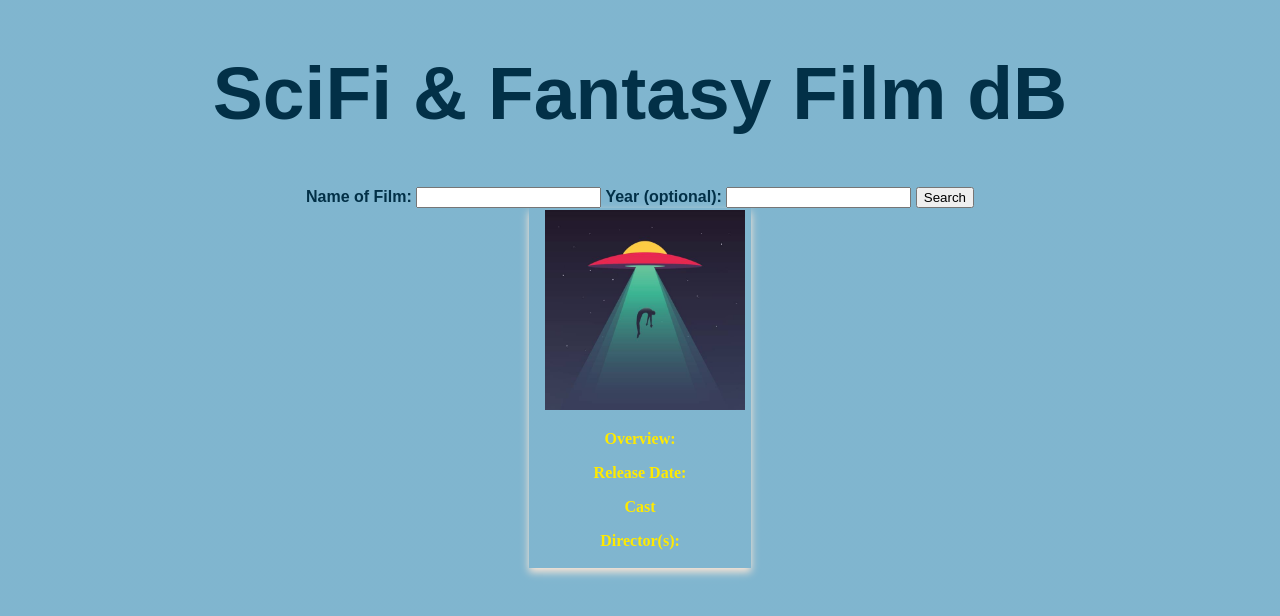
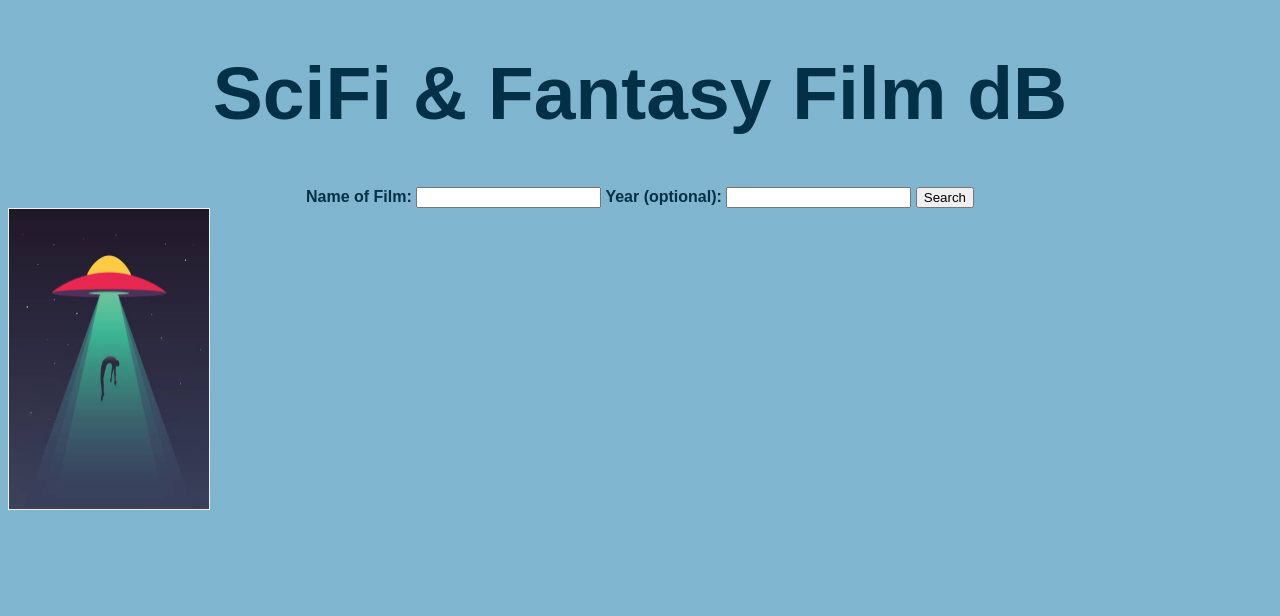
Before and after one commit to Ian-Ennis/scifi_FilmFlix, a website: page index.html in a window 1280 px wide. Drawn offline with Linux system fonts and the light colour scheme.

Commit message:
merge and resolve conflicts

```diff
--- a/index.html
+++ b/index.html
@@ -31,14 +31,20 @@
         </form>
     </div>
 <div id="card">
-  <div class="container">
-    <!-- <h4><b>Movie Title</b></h4> -->
-    <img src='./images/logo2_image.jpg' alt='avatar' width='200px' id="moviePoster">
-      <p id='overview'>Overview:</p>
-      <p id='releaseDate'>Release Date:</p>
+    <div class='flip-card'>
+        <div class='flip-card-inner'>
+            <div class='flip-card-front'>
+                  <img src='./images/logo2_image.jpg' alt='avatar' width='200px' height='300px' id="moviePoster">
+                </div>
+    <div class='flip-card-back'>
+      <!-- <h4><b>Movie Title</b></h4> -->
+      <p id='synopsis'>Movie Synopsis</p>
+      <p id='year'>Release Date:</p>
       <p id='cast'>Cast</p>
       <p id='director'>Director(s):</p>
+    </div>
   </div>
+ </div>
 </div>
 </body>
 
--- a/styles.css
+++ b/styles.css
@@ -24,19 +24,44 @@ h4 {
   color: #023047;
   font-weight: 900;
 }
+.flip-card {
+  background-color: transparent;
+  width: 200px;
+  height: 300px;
+  border: 1px solid #f1f1f1;
+  perspective: 1000px;
+}
 
-.container {
-  color: #ffea00;
-  font-weight: 900;
-  width: 300px;
-  padding: 2px 16px;
-  margin: auto;
+.flip-card-inner {
+  position: relative;
+  width: 100%;
+  height: 100%;
   text-align: center;
-  box-shadow: 0 4px 8px 0 #ffe8d6;
-  display: block;
-  margin-left: auto;
-  margin-right: auto;
-  width: 15%;
+  transition: transform 0.8s;
+  transform-style: preserve-3d;
+}
+
+.flip-card:hover .flip-card-inner {
+  transform: rotateY(180deg);
+}
+
+.flip-card-front, .flip-card-back {
+  position: absolute;
+  width: 100%;
+  height: 100%;
+  -webkit-backface-visibility: hidden;
+  backface-visibility: hidden;
+}
+
+.flip-card-front {
+  background-color: #bbb;
+  color: black;
+}
+
+.flip-card-back {
+  background-color: dodgerblue;
+  color: #023047;
+  transform: rotateY(180deg);
 }
 
 .formContainer {
```
